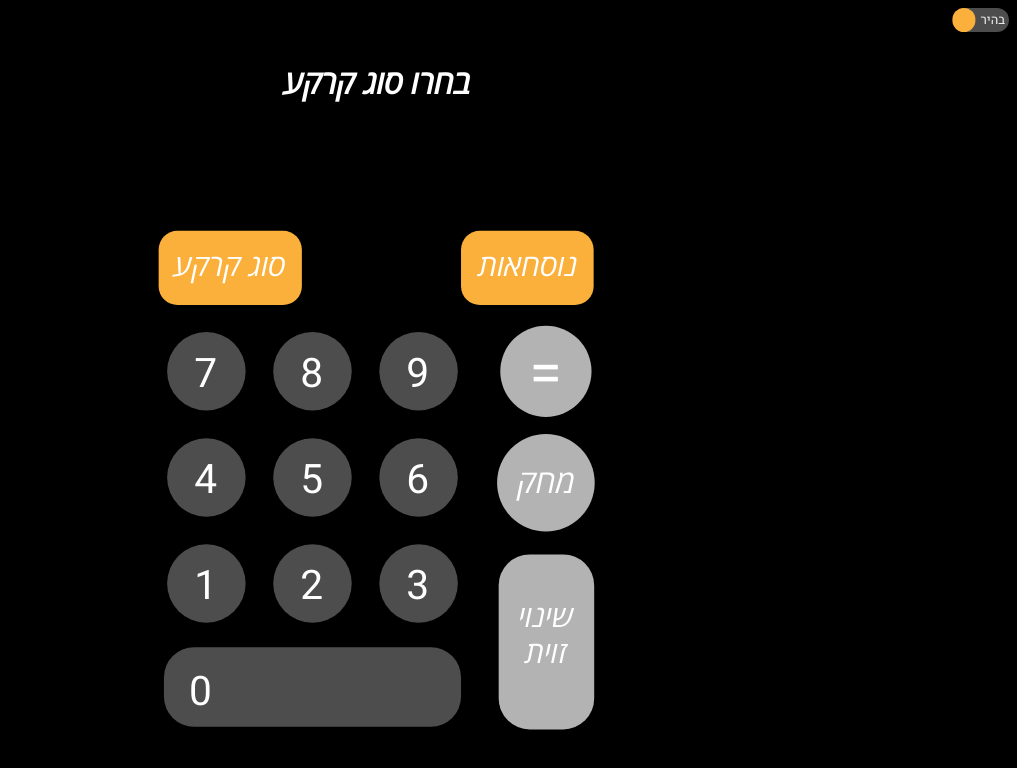
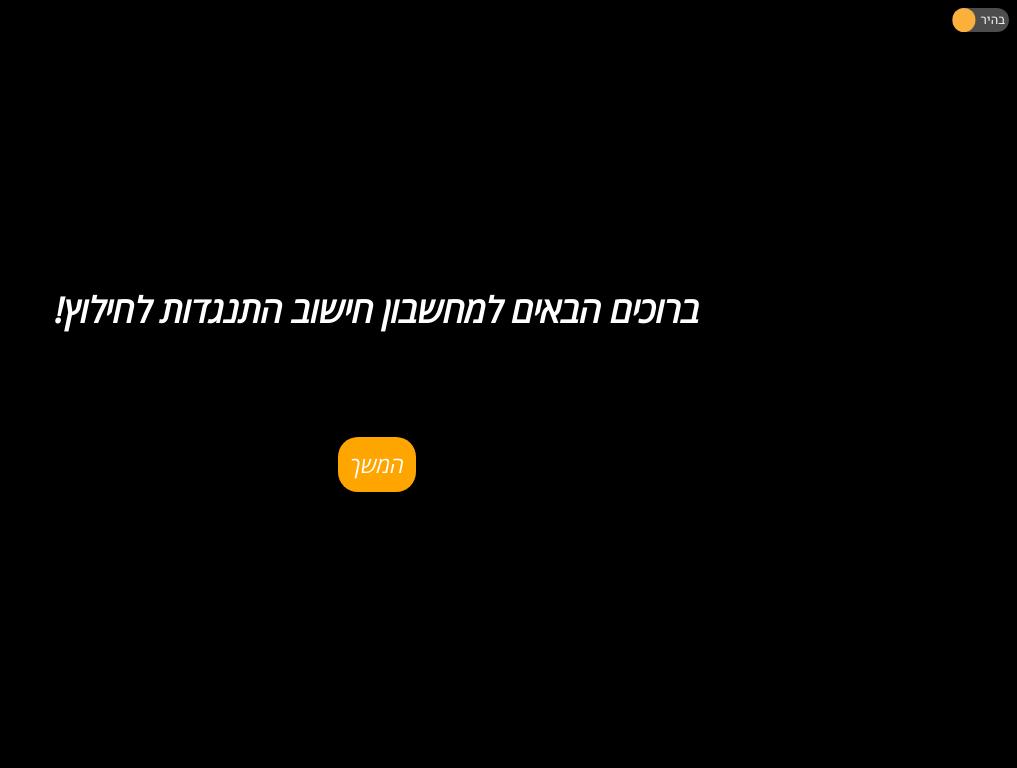
Before and after one commit to madortill/RescueCalculator, a Vue app: page / in a window 1280 px wide. Shown: the top 768 px of the page, without its empty margins (263-1280 px from the left). Built offline with nearby package versions, Linux system fonts and the light colour scheme.

Commit message:
added first page

```diff
--- a/src/App.vue
+++ b/src/App.vue
@@ -1,22 +1,51 @@
 <template>
     <div id="app">
-      <main-screen></main-screen>
+      <opening-screen
+          v-if="page === 0"
+          @nextScreen="goToNext"
+           @toggle-theme="changeMode"
+          :darkMode="darkMode">
+    </opening-screen>
+
+      <main-screen
+          v-else-if="page === 1"
+          @nextScreen="goToNext"
+           @toggle-theme="changeMode"
+          :darkMode="darkMode">
+      </main-screen>
+
+      <ThemeSwitcher
+        @click="changeMode">
+    </ThemeSwitcher>
     </div>
-
 </template>
 
 <script>
 import MainScreen from './components/MainScreen.vue'
+import OpeningScreen from './components/OpeningScreen.vue'
+import ThemeSwitcher from './components/ThemeSwitcher.vue'
+
 export default {
   name: "app",
   components: {
-  MainScreen
+  MainScreen,
+  OpeningScreen,
+  ThemeSwitcher
   },
   data() {
     return {
+      page: 0,
+      darkMode: true,
+
     }
   },
   methods: {
+    goToNext() {
+      this.page++;
+    },
+    changeMode() {
+      this.darkMode = !this.darkMode;
+    },
   }
 }
 </script>
--- a/src/components/MainScreen.vue
+++ b/src/components/MainScreen.vue
@@ -7,13 +7,12 @@
         :MKinfo = "MKinfo"
         :clickedStates="clickedStates"
         @chosen-btn="handleChosenBtn"
-        @toggle-theme="changeMode"
         @clickedBtn="handleClicked">
     </Calculator2SVG>
 
-    <ThemeSwitcher
+    <!-- <ThemeSwitcher
         @click="changeMode">
-    </ThemeSwitcher>
+    </ThemeSwitcher> -->
 
     <CalculatingContainer
       class="container"
@@ -38,6 +37,7 @@ import CalculatingContainer from './CalculatingContainer.vue';
 
 export default {
   name: "main-screen",
+  props: ['darkMode'],
   components: {
     Calculator2SVG,
     CalculatorLightSVG,
@@ -46,7 +46,7 @@ export default {
   },
   data() {
     return {
-      darkMode: true,
+      // darkMode: true,
       chosenValueString: null,
       stringBtn: '',
       clickedStates: {
@@ -72,9 +72,9 @@ export default {
       this.clickedStates[btn] = !currentState;
     },
 
-    changeMode() {
-      this.darkMode = !this.darkMode;
-    },
+    // changeMode() {
+    //   this.darkMode = !this.darkMode;
+    // },
     handleChosenBtn(chosenBtn) {
       this.counter++;
       // console.log(chosenBtn);
--- /dev/null
+++ b/src/components/OpeningScreen.vue
@@ -0,0 +1,87 @@
+<template>
+    <div id="opening-screen">
+        <div  v-if="!clickedStart" class="open-page" :class="darkMode ? 'dark-mode' : 'light-mode'">
+            <div class="title">ברוכים הבאים למחשבון חישוב התנגדות לחילוץ!</div>
+            <div class="button" @click="goNext">המשך</div>
+        </div>
+        <div  v-else class="continue-page" :class="darkMode ? 'dark-mode' : 'light-mode'">
+            <div>טקסט</div>
+            <div  class="button" @click="startCalc">המשך</div>
+        </div>
+    </div>
+</template>
+
+<script>
+export default {
+  name: "opening-screen",
+  props: ['darkMode'],
+  data() {
+    return {
+        clickedStart: false,
+    }
+  },
+  methods: {
+    goNext() {
+        this.clickedStart = true;
+        console.log(this.darkMode);
+    },
+    startCalc() {
+        this.$emit('nextScreen');
+    }
+  }
+}
+</script>
+
+
+<style scoped>
+#opening-screen {
+    width: 100%;
+    height: 100%;
+    font-family: 'OpenSansHebrew'
+}
+
+.open-page,
+.continue-page {
+    width: 100%;
+    height: 100%;
+    display: flex;
+    justify-content: center;
+    align-items: center;
+    flex-direction: column;
+}
+
+.title {
+    position: relative;
+    bottom: 3rem;
+    font-size: 2.2rem;
+    font-weight: bold;
+    text-align: center;
+    margin: 1.5rem;
+}
+
+.button {
+    margin-top: 2rem;
+    padding: 0.75rem;
+    border-radius: 20px;
+    font-size: 1.4rem;
+}
+
+ .dark-mode {
+    background-color: black;
+    color: white;
+}
+
+.dark-mode .button {
+    background-color: orange;
+}
+
+.light-mode .button {
+    background-color: pink;
+}
+
+.light-mode {
+    background-color: white;
+    color: black;
+}
+
+</style>
```
